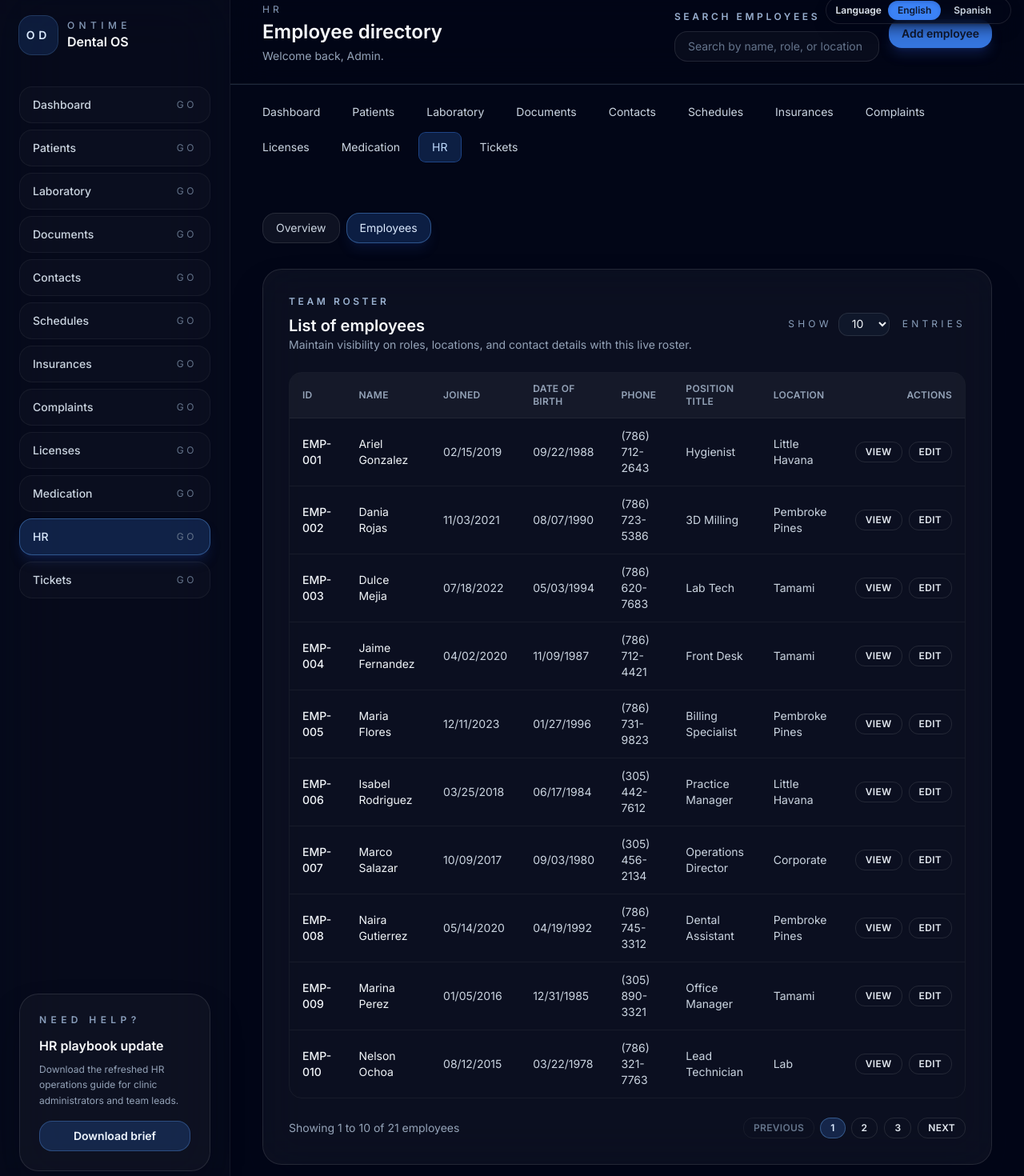
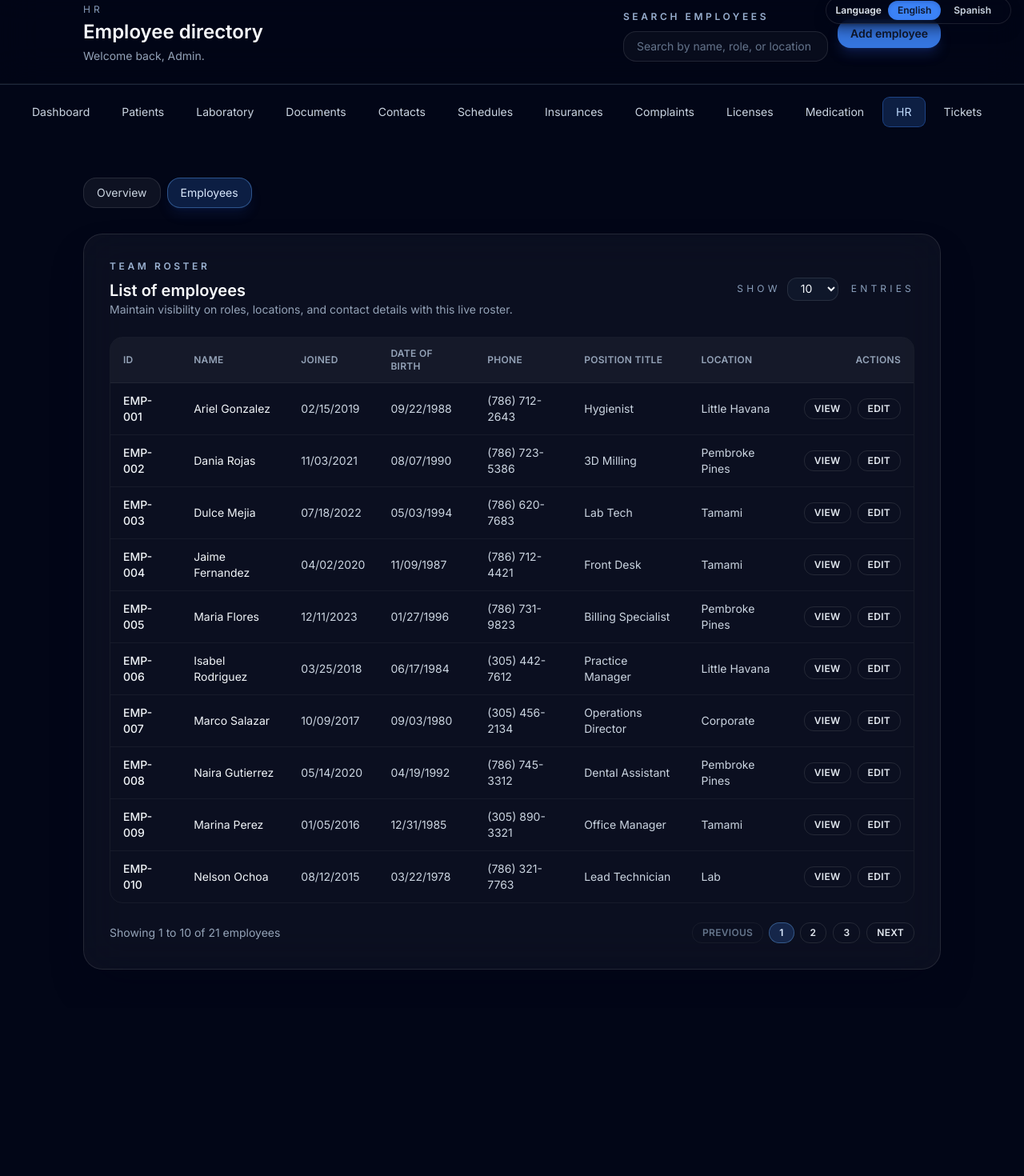
Before and after one commit to jghidalgo/ontime_dental, a Next.js app: page /hr/employees in a window 1280 px wide. Shown: the part 20-1490 px from the top of the page at 80% size. After the commit the page ends 1280 px from the top, so only its background shows below. Built offline with nearby package versions, Linux system fonts and the light colour scheme; sample sign-in values are in the browser's storage.

Commit message:
refactor: remove unused navigation components from HR employees page

```diff
--- a/src/app/hr/employees/page.tsx
+++ b/src/app/hr/employees/page.tsx
@@ -2,7 +2,6 @@
 
 import { useEffect, useMemo, useState } from 'react';
 import { useRouter } from 'next/navigation';
-import { Navigation, MobileNavigation } from '@/components/navigation';
 import TopNavigation from '@/components/TopNavigation';
 import HrSubNavigation from '@/components/hr/HrSubNavigation';
 import { useTranslations } from '@/lib/i18n';
@@ -274,34 +273,7 @@ export default function HREmployeesPage() {
       <div className="absolute inset-0 -z-10 bg-[radial-gradient(circle_at_top,_var(--tw-gradient-stops))] from-primary-500/10 via-slate-950 to-slate-950" />
       <div className="absolute -top-40 left-1/2 -z-10 h-[32rem] w-[32rem] -translate-x-1/2 rounded-full bg-primary-500/20 blur-3xl" />
 
-      <div className="relative mx-auto flex min-h-screen w-full max-w-[120rem]">
-        <aside className="hidden w-72 flex-col border-r border-white/5 bg-white/[0.02] px-6 py-10 backdrop-blur-2xl lg:flex">
-          <div>
-            <div className="flex items-center gap-3 text-slate-100">
-              <div className="grid h-12 w-12 place-items-center rounded-2xl bg-primary-500/15 text-sm font-semibold uppercase tracking-[0.35em] text-primary-100 ring-1 ring-primary-400/30">
-                OD
-              </div>
-              <div>
-                <p className="text-xs font-medium uppercase tracking-[0.45em] text-primary-200/70">OnTime</p>
-                <p className="text-base font-semibold text-slate-50">Dental OS</p>
-              </div>
-            </div>
-
-            <Navigation className="mt-10 space-y-1" />
-          </div>
-
-          <div className="mt-auto rounded-3xl border border-white/10 bg-white/[0.03] p-6 text-sm text-slate-300 shadow-2xl shadow-slate-950/40">
-            <p className="text-xs font-semibold uppercase tracking-[0.45em] text-primary-200/70">{t('Need help?')}</p>
-            <p className="mt-3 text-base font-semibold text-slate-50">{t('HR playbook update')}</p>
-            <p className="mt-2 text-xs leading-relaxed text-slate-400">
-              {t('Download the refreshed HR operations guide for clinic administrators and team leads.')}
-            </p>
-            <button className="mt-4 w-full rounded-2xl border border-primary-400/30 bg-primary-500/20 px-4 py-2 text-sm font-semibold text-primary-50 transition hover:bg-primary-400/30">
-              {t('Download brief')}
-            </button>
-          </div>
-        </aside>
-
+      <div className="relative mx-auto w-full max-w-[120rem]">
         <div className="flex-1">
           <header className="border-b border-white/5 bg-slate-950/60 backdrop-blur-xl">
             <div className="mx-auto flex max-w-6xl flex-col gap-6 px-6 py-6 lg:flex-row lg:items-center lg:justify-between lg:px-10">
@@ -311,8 +283,6 @@ export default function HREmployeesPage() {
                   <h1 className="text-2xl font-semibold text-slate-50">{t('Employee directory')}</h1>
                   <p className="text-sm text-slate-400">{t('Welcome back, {name}.', { name: userName || t('team') })}</p>
                 </div>
-
-                <MobileNavigation className="flex gap-2 overflow-x-auto pb-1 lg:hidden" />
               </div>
 
               <div className="flex flex-col items-stretch gap-3 sm:flex-row sm:items-center">
```
